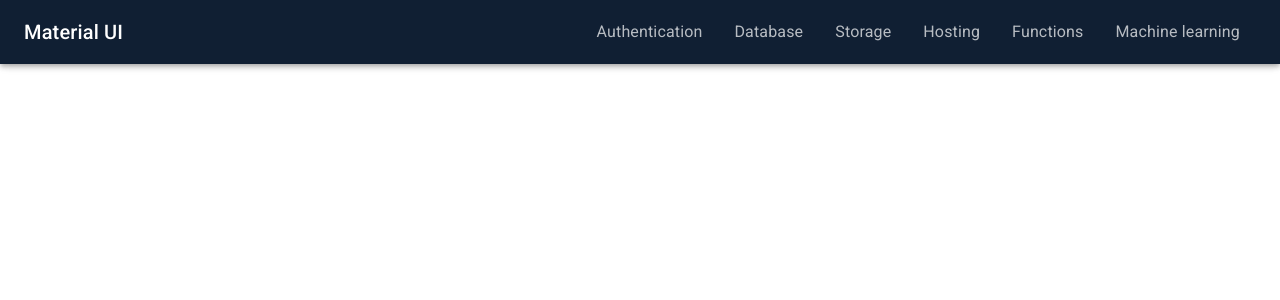
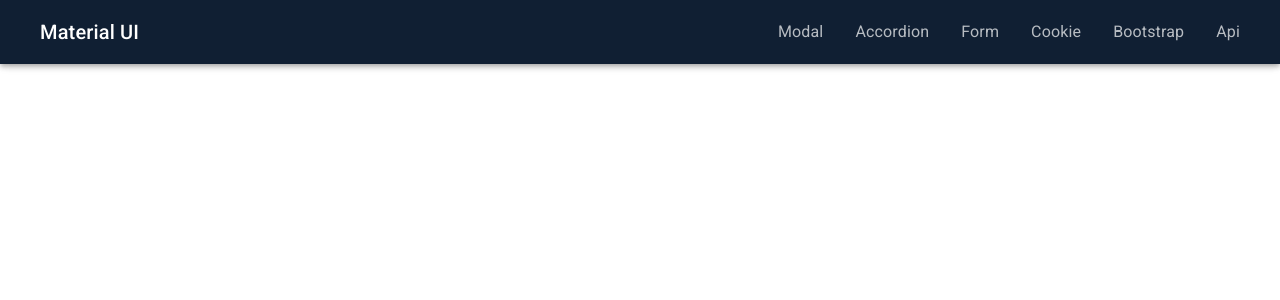
Before and after one commit to AmirHosseinRP/material-ui-practice, a React (Create React App) app: page / in a window 1280 px wide. Shown: the top 300 px of the page. Built offline with nearby package versions, Linux system fonts and the light colour scheme.

Commit message:
menu and file names update

```diff
--- a/src/components/Navbar.js
+++ b/src/components/Navbar.js
@@ -55,7 +55,7 @@ function NavBar() {
                     <Typography
                         variant="h6"
                         component="div"
-                        sx={{flexGrow: 1, display: {xs:'none',sm: 'none', md: 'block'}}}
+                        sx={{flexGrow: 1,marginLeft:'1rem'}}
                     >
                         Material UI
                     </Typography>
--- a/src/consts/navbaritems.js
+++ b/src/consts/navbaritems.js
@@ -9,37 +9,37 @@ export const mainNavbarItems = [
     {
         id:0,
         icon:<PeopleIcon/>,
-        label:'Authentication',
-        route:'authentication',
+        label:'Modal',
+        route:'modal-page',
     },
     {
         id:1,
         icon:<DnsIcon/>,
-        label:'Database',
-        route:'database',
+        label:'Accordion',
+        route:'accordion-page',
     },
     {
         id:2,
         icon:<ImageIcon/>,
-        label:'Storage',
-        route:'storage',
+        label:'Form',
+        route:'form-page',
     },
     {
         id:3,
         icon:<PublicIcon/>,
-        label:'Hosting',
-        route:'hosting',
+        label:'Cookie',
+        route:'cookie-page',
     },
     {
         id:4,
         icon:<SettingsEthernetIcon/>,
-        label:'Functions',
-        route:'functions',
+        label:'Bootstrap',
+        route:'bootstrap-page',
     },
     {
         id:5,
         icon:<SettingsInputCompositeIcon/>,
-        label:'Machine learning',
-        route:'machine-learning',
+        label:'Api',
+        route:'api-page',
     }
 ]
--- a/src/index.js
+++ b/src/index.js
@@ -1,12 +1,12 @@
 import React from 'react';
 import ReactDOM from 'react-dom/client';
 import {BrowserRouter, Route, Routes} from "react-router-dom";
-import Authentication from "./pages/Authentication";
-import Database from "./pages/Database";
-import Storage from "./pages/Storage";
-import Hosting from "./pages/Hosting";
-import Functions from "./pages/Functions";
-import MachineLearning from "./pages/MachineLearning";
+import ModalPage from "./pages/ModalPage";
+import AccordionPage from "./pages/AccordionPage";
+import FormPage from "./pages/FormPage";
+import CookiePage from "./pages/CookiePage";
+import BootstrapPage from "./pages/BootstrapPage";
+import ApiPage from "./pages/ApiPage";
 import App from "./App";
 
 function AppRouter() {
@@ -15,12 +15,12 @@ function AppRouter() {
             <BrowserRouter>
                 <Routes>
                     <Route path="/" element={<App/>}>
-                        <Route path='authentication' element={<Authentication/>}/>
-                        <Route path='database' element={<Database/>}/>
-                        <Route path='storage' element={<Storage/>}/>
-                        <Route path='hosting' element={<Hosting/>}/>
-                        <Route path='functions' element={<Functions/>}/>
-                        <Route path='machine-learning' element={<MachineLearning/>}/>
+                        <Route path='modal-page' element={<ModalPage/>}/>
+                        <Route path='accordion-page' element={<AccordionPage/>}/>
+                        <Route path='form-page' element={<FormPage/>}/>
+                        <Route path='cookie-page' element={<CookiePage/>}/>
+                        <Route path='bootstrap-page' element={<BootstrapPage/>}/>
+                        <Route path='api-page' element={<ApiPage/>}/>
                     </Route>
                 </Routes>
             </BrowserRouter>
--- a/src/pages/Database.js
+++ b/src/pages/AccordionPage.js
@@ -4,7 +4,7 @@ import {Box} from "@mui/material";
 import Typography from "@mui/material/Typography";
 import DatabaseAccordion from "../components/DatabaseAccordion";
 
-const Database = () => {
+const AccordionPage = () => {
     return (
         <Box sx={{
             padding: '30px 0 10px 20px',
@@ -22,4 +22,4 @@ const Database = () => {
         </Box>
     )
 }
-export default Database;
+export default AccordionPage;
--- a/src/pages/MachineLearning.js
+++ b/src/pages/ApiPage.js
@@ -9,7 +9,7 @@ import AccountCircleIcon from '@mui/icons-material/AccountCircle';
 const usersList = 'https://api.github.com/users';
 
 
-const MachineLearning = () => {
+const ApiPage = () => {
 
     const [users, setUsers] = useState([]);
 
@@ -71,4 +71,4 @@ const MachineLearning = () => {
     )
 }
 
-export default MachineLearning;
+export default ApiPage;
--- a/src/pages/Functions.js
+++ b/src/pages/BootstrapPage.js
@@ -3,7 +3,7 @@ import {Box} from "@mui/material";
 import Typography from "@mui/material/Typography";
 import {mainNavbarItems} from "../consts/navbaritems";
 
-const Functions = () => {
+const BootstrapPage = () => {
     return (
         <Box sx={{
             padding: '30px 0 10px 20px',
@@ -63,4 +63,4 @@ const Functions = () => {
     )
 }
 
-export default Functions;
+export default BootstrapPage;
--- a/src/pages/Hosting.js
+++ b/src/pages/CookiePage.js
@@ -4,7 +4,7 @@ import Typography from "@mui/material/Typography";
 import {mainNavbarItems} from "../consts/navbaritems";
 import {useLocalStorage} from '../Hooks/useLocalStorage'
 
-const Hosting = () => {
+const CookiePage = () => {
     const [name, setName] = useLocalStorage("name", "please enter your name");
     const textInputRef = useRef();
 
@@ -65,4 +65,4 @@ const Hosting = () => {
     )
 }
 
-export default Hosting;
+export default CookiePage;
--- a/src/pages/Storage.js
+++ b/src/pages/FormPage.js
@@ -61,7 +61,7 @@ const StyledRating = styled(Rating)({
     },
 });
 
-const Storage = () => {
+const FormPage = () => {
     const [open, setOpen] = useState(false);
     const anchorRef = useRef(null);
     const [selectedIndex, setSelectedIndex] = useState(0);
@@ -302,4 +302,4 @@ const Storage = () => {
     )
 }
 
-export default Storage;
+export default FormPage;
```
Also changed, not shown: src/pages/ModalPage.js (renamed from src/pages/Authentication.js, +3 -6 lines).
